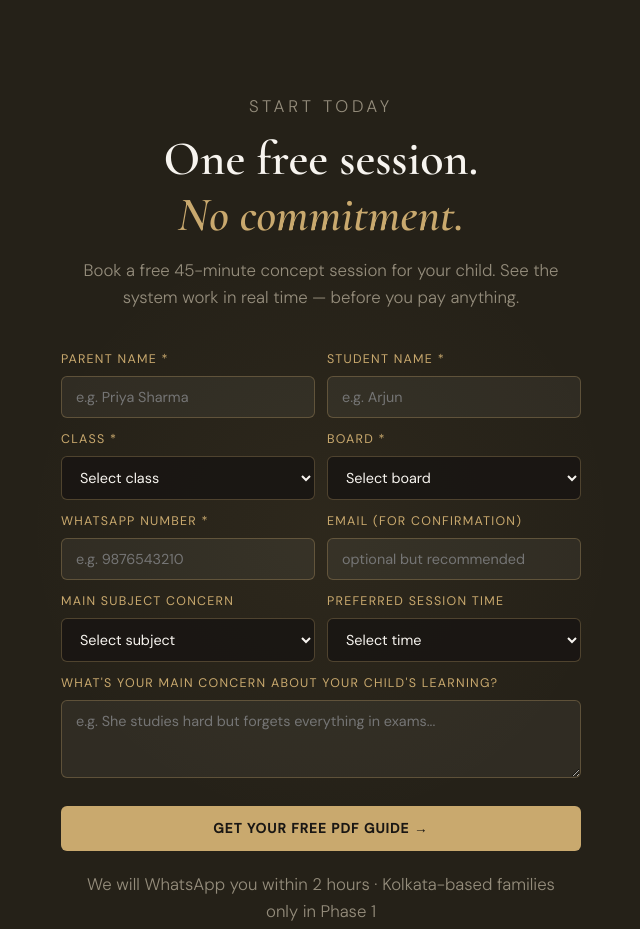
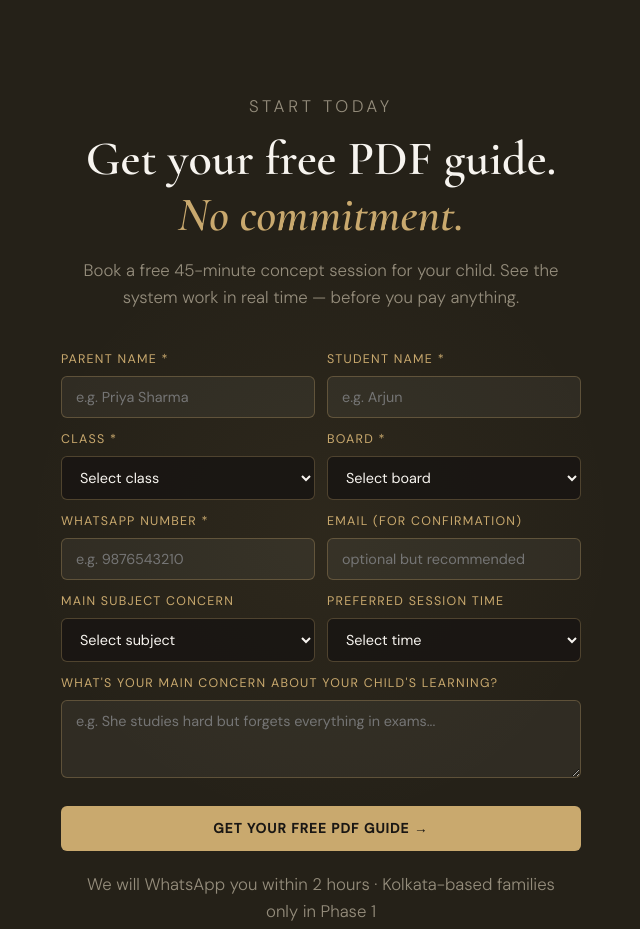
Before and after one commit to Ani1967/educreation, a Next.js app: page / in a window 1280 px wide. Shown: the part 8020-8949 px from the top of the page, without its empty margins (319-959 px from the left). Built offline with nearby package versions, Linux system fonts and the light colour scheme.

Commit message:
CTA Step 1 - heading to Get your free PDF guide

```diff
--- a/app/components/CTA.tsx
+++ b/app/components/CTA.tsx
@@ -7,7 +7,7 @@ export default function CTA() {
       <div className="container">
         <div className="cta-inner reveal">
           <p className="section-label" style={{ textAlign: "center", marginBottom: "0.75rem" }}>Start today</p>
-          <h2>One free session.<br /><em>No commitment.</em></h2>
+          <h2>Get your free PDF guide.<br /><em>No commitment.</em></h2>
           <p>Book a free 45-minute concept session for your child. See the system work in real time — before you pay anything.</p>
           <BookingForm />
           <p className="cta-note" style={{ marginTop: "1.25rem" }}>
```
